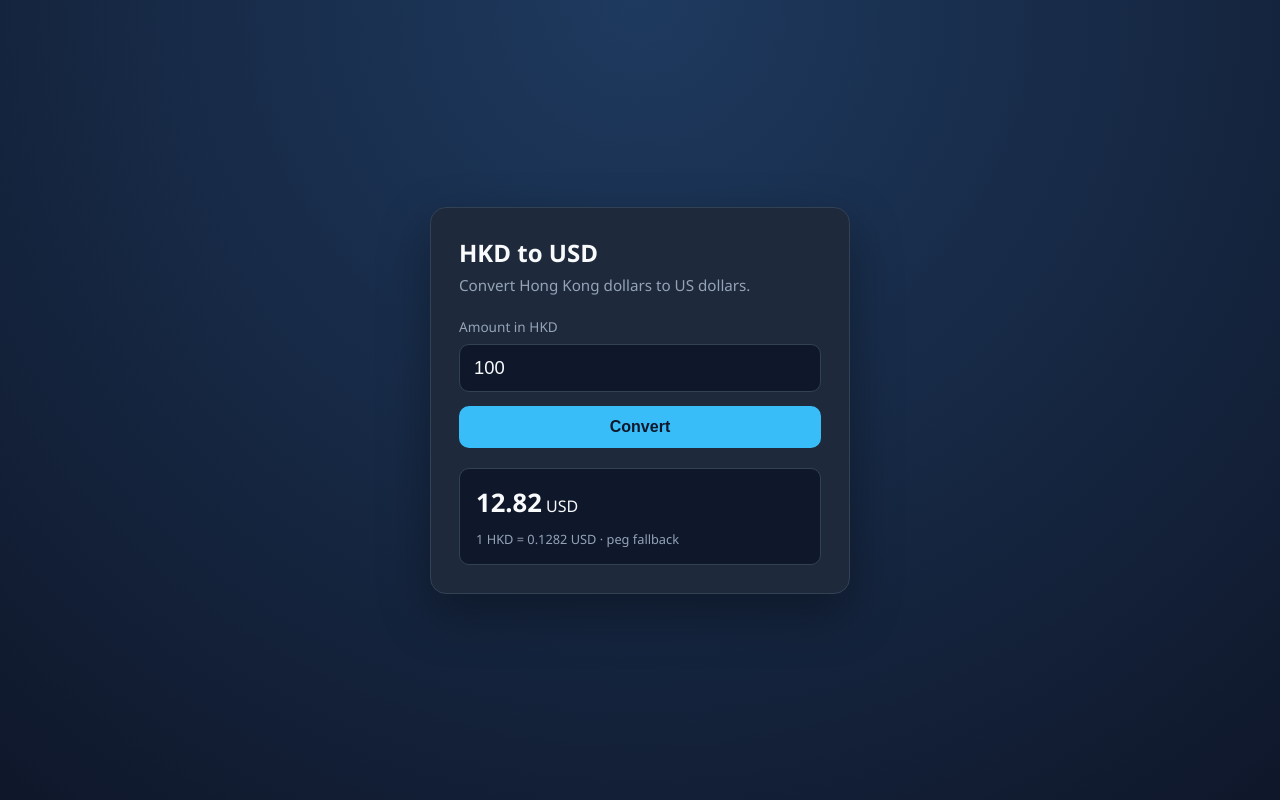
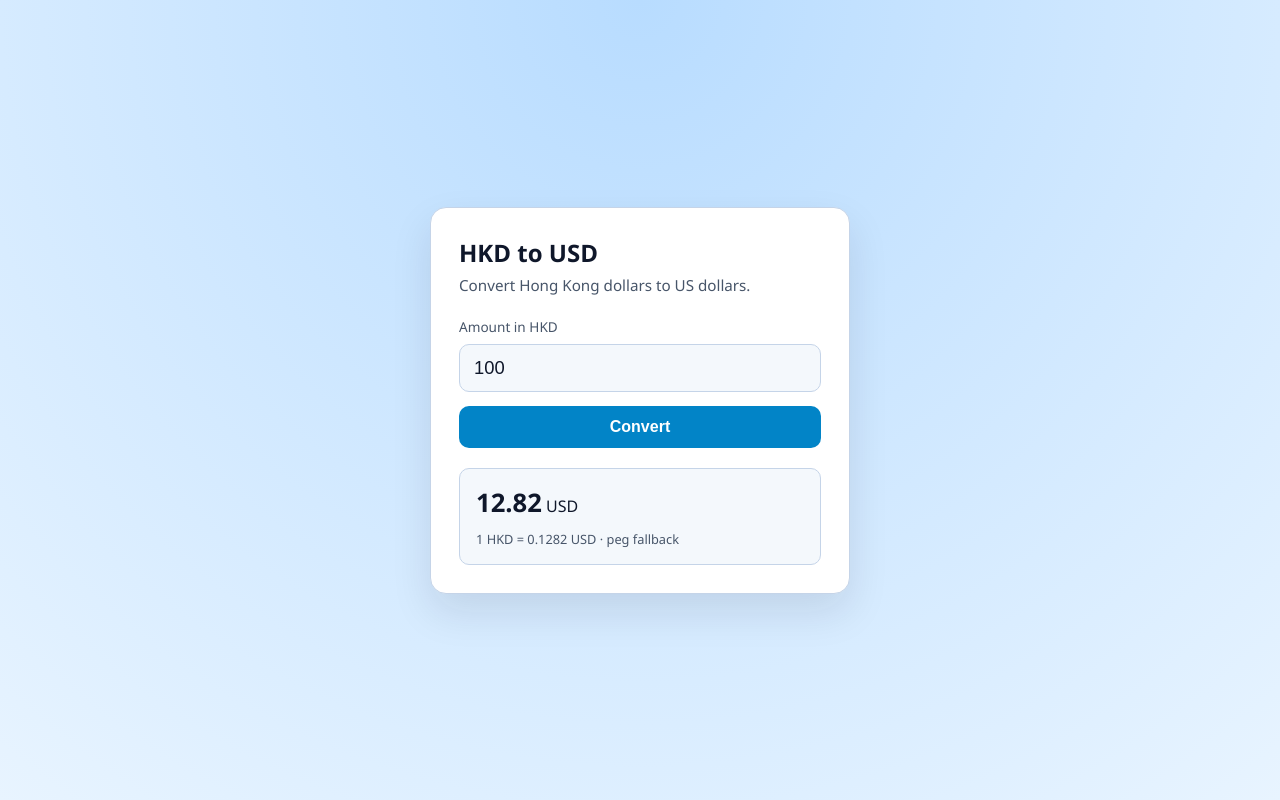
Before and after one commit to lhe-sketch/ailt9019-sandbox, a Flask app: page / in a window 1280 px wide. Run offline with Flask 3, Linux system fonts and the light colour scheme; data that the repository does not hold is empty.

Commit message:
Extract converter styles into static CSS

```diff
--- /dev/null
+++ b/static/style.css
@@ -0,0 +1,117 @@
+:root {
+  color-scheme: light dark;
+  --bg: #e8f4ff;
+  --bg-glow: #b8dcff;
+  --card: #ffffff;
+  --text: #0f172a;
+  --muted: #475569;
+  --accent: #0284c7;
+  --accent-text: #ffffff;
+  --line: #c5d4e8;
+  --field: #f4f8fc;
+  --error: #b91c1c;
+  --shadow: 0 18px 40px rgba(15, 23, 42, 0.1);
+}
+
+@media (prefers-color-scheme: dark) {
+  :root {
+    --bg: #0f172a;
+    --bg-glow: #1e3a5f;
+    --card: #1e293b;
+    --text: #f8fafc;
+    --muted: #94a3b8;
+    --accent: #38bdf8;
+    --accent-text: #0f172a;
+    --line: #334155;
+    --field: #0f172a;
+    --error: #fca5a5;
+    --shadow: 0 20px 50px rgba(0, 0, 0, 0.35);
+  }
+}
+
+* { box-sizing: border-box; }
+
+body {
+  margin: 0;
+  min-height: 100vh;
+  font-family: "Segoe UI", system-ui, sans-serif;
+  background: radial-gradient(circle at top, var(--bg-glow), var(--bg));
+  color: var(--text);
+  display: grid;
+  place-items: center;
+  padding: 24px;
+}
+
+.card {
+  width: min(420px, 100%);
+  background: var(--card);
+  border: 1px solid var(--line);
+  border-radius: 16px;
+  padding: 28px;
+  box-shadow: var(--shadow);
+}
+
+h1 { margin: 0 0 6px; font-size: 1.5rem; }
+
+p {
+  margin: 0 0 22px;
+  color: var(--muted);
+  font-size: 0.95rem;
+}
+
+label {
+  display: block;
+  margin-bottom: 8px;
+  font-size: 0.85rem;
+  color: var(--muted);
+}
+
+input {
+  width: 100%;
+  padding: 12px 14px;
+  border-radius: 10px;
+  border: 1px solid var(--line);
+  background: var(--field);
+  color: var(--text);
+  font-size: 1.15rem;
+  appearance: none;
+  -webkit-appearance: none;
+}
+
+input:focus {
+  outline: 2px solid var(--accent);
+  border-color: transparent;
+}
+
+button {
+  margin-top: 14px;
+  width: 100%;
+  padding: 12px;
+  border: 0;
+  border-radius: 10px;
+  background: var(--accent);
+  color: var(--accent-text);
+  font-weight: 700;
+  font-size: 1rem;
+  cursor: pointer;
+}
+
+button:hover { filter: brightness(1.08); }
+
+.result {
+  margin-top: 20px;
+  padding: 16px;
+  border-radius: 10px;
+  background: var(--field);
+  border: 1px solid var(--line);
+}
+
+.result strong { font-size: 1.6rem; }
+
+.error { color: var(--error); }
+
+.meta {
+  margin-top: 10px;
+  font-size: 0.8rem;
+  color: var(--muted);
+}
--- a/templates/index.html
+++ b/templates/index.html
@@ -4,71 +4,7 @@
   <meta charset="UTF-8">
   <meta name="viewport" content="width=device-width, initial-scale=1">
   <title>HKD → USD</title>
-  <style>
-    :root {
-      --bg: #0f172a;
-      --card: #1e293b;
-      --text: #f8fafc;
-      --muted: #94a3b8;
-      --accent: #38bdf8;
-      --line: #334155;
-    }
-    * { box-sizing: border-box; }
-    body {
-      margin: 0;
-      min-height: 100vh;
-      font-family: "Segoe UI", system-ui, sans-serif;
-      background: radial-gradient(circle at top, #1e3a5f, var(--bg));
-      color: var(--text);
-      display: grid;
-      place-items: center;
-      padding: 24px;
-    }
-    .card {
-      width: min(420px, 100%);
-      background: var(--card);
-      border: 1px solid var(--line);
-      border-radius: 16px;
-      padding: 28px;
-      box-shadow: 0 20px 50px rgba(0, 0, 0, 0.35);
-    }
-    h1 { margin: 0 0 6px; font-size: 1.5rem; }
-    p { margin: 0 0 22px; color: var(--muted); font-size: 0.95rem; }
-    label { display: block; margin-bottom: 8px; font-size: 0.85rem; color: var(--muted); }
-    input {
-      width: 100%;
-      padding: 12px 14px;
-      border-radius: 10px;
-      border: 1px solid var(--line);
-      background: #0f172a;
-      color: var(--text);
-      font-size: 1.15rem;
-    }
-    input:focus { outline: 2px solid var(--accent); border-color: transparent; }
-    button {
-      margin-top: 14px;
-      width: 100%;
-      padding: 12px;
-      border: 0;
-      border-radius: 10px;
-      background: var(--accent);
-      color: #0f172a;
-      font-weight: 700;
-      font-size: 1rem;
-      cursor: pointer;
-    }
-    button:hover { filter: brightness(1.08); }
-    .result {
-      margin-top: 20px;
-      padding: 16px;
-      border-radius: 10px;
-      background: #0f172a;
-      border: 1px solid var(--line);
-    }
-    .result strong { font-size: 1.6rem; }
-    .error { color: #fca5a5; }
-    .meta { margin-top: 10px; font-size: 0.8rem; color: var(--muted); }
-  </style>
+  <link rel="stylesheet" href="{{ url_for('static', filename='style.css') }}">
 </head>
 <body>
   <main class="card">
@@ -76,7 +12,16 @@
     <p>Convert Hong Kong dollars to US dollars.</p>
     <form id="form">
       <label for="hkd">Amount in HKD</label>
-      <input id="hkd" name="hkd" type="number" min="0" step="0.01" value="100" required>
+      <input
+        id="hkd"
+        name="hkd"
+        type="text"
+        inputmode="decimal"
+        autocomplete="off"
+        spellcheck="false"
+        value="100"
+        required
+      >
       <button type="submit">Convert</button>
     </form>
     <div class="result" id="result">
```
Also changed, not shown: AGENTS.md (+1 -1 lines).
